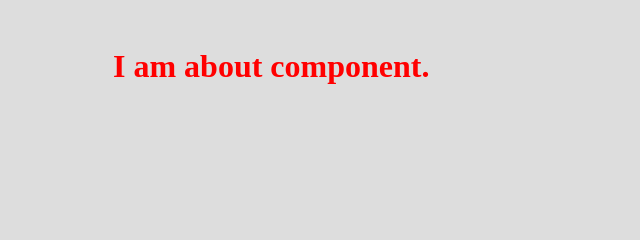
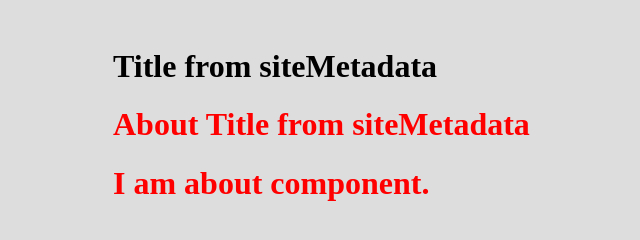
Before and after one commit to liuhao189/gatsby-learn, a Gatsby site: page /about in a window 1280 px wide. Shown: the whole page, without its empty margins (227-867 px from the left). Built offline with nearby package versions, Linux system fonts and the light colour scheme; Gatsby itself is replaced by a stand-in of ours.

Commit message:
gatsby学习

```diff
--- a/gatsby-config.js
+++ b/gatsby-config.js
@@ -1,6 +1,6 @@
 module.exports = {
   siteMetadata: {
-    title: `Gatsby Default Starter`,
+    title: `Title from siteMetadata`,
     description: `Kick off your next, great Gatsby project with this default starter. This barebones starter ships with the main Gatsby configuration files you might need.`,
     author: `@gatsbyjs`,
     siteUrl: `https://gatsbystarterdefaultsource.gatsbyjs.io/`,
--- a/src/components/container.tsx
+++ b/src/components/container.tsx
@@ -1,12 +1,24 @@
 import React from 'react';
 import * as ContainerStyles from './styles/container.module.scss';
-
-console.log(ContainerStyles)
+import { useStaticQuery, graphql } from 'gatsby';
 
 const Container: React.FC = ({ children }) => {
+    const data = useStaticQuery(graphql`
+        query {
+            site {
+                siteMetadata {
+                    title
+                }
+            }
+        }
+    `);
+
     return (
         <>
             <div className={ContainerStyles.container}>
+                <h1>
+                    {data.site.siteMetadata.title}
+                </h1>
                 {children}
             </div>
         </>
--- a/src/pages/about.tsx
+++ b/src/pages/about.tsx
@@ -1,10 +1,12 @@
 import React from 'react';
 import Container from '../components/container';
+import { graphql } from 'gatsby'
 
-const About: React.FC = () => {
+const About: React.FC = ({ data }) => {
     return (
         <Container>
             <div style={{ 'color': 'red' }}>
+                <h1>About {data.site.siteMetadata.title}</h1>
                 <h1>I am about component.</h1>
             </div>
         </Container>
@@ -12,3 +14,13 @@ const About: React.FC = () => {
 }
 
 export default About;
+
+export const query = graphql`
+    query {
+        site {
+            siteMetadata {
+                title
+            }
+        }
+    }
+`
```
